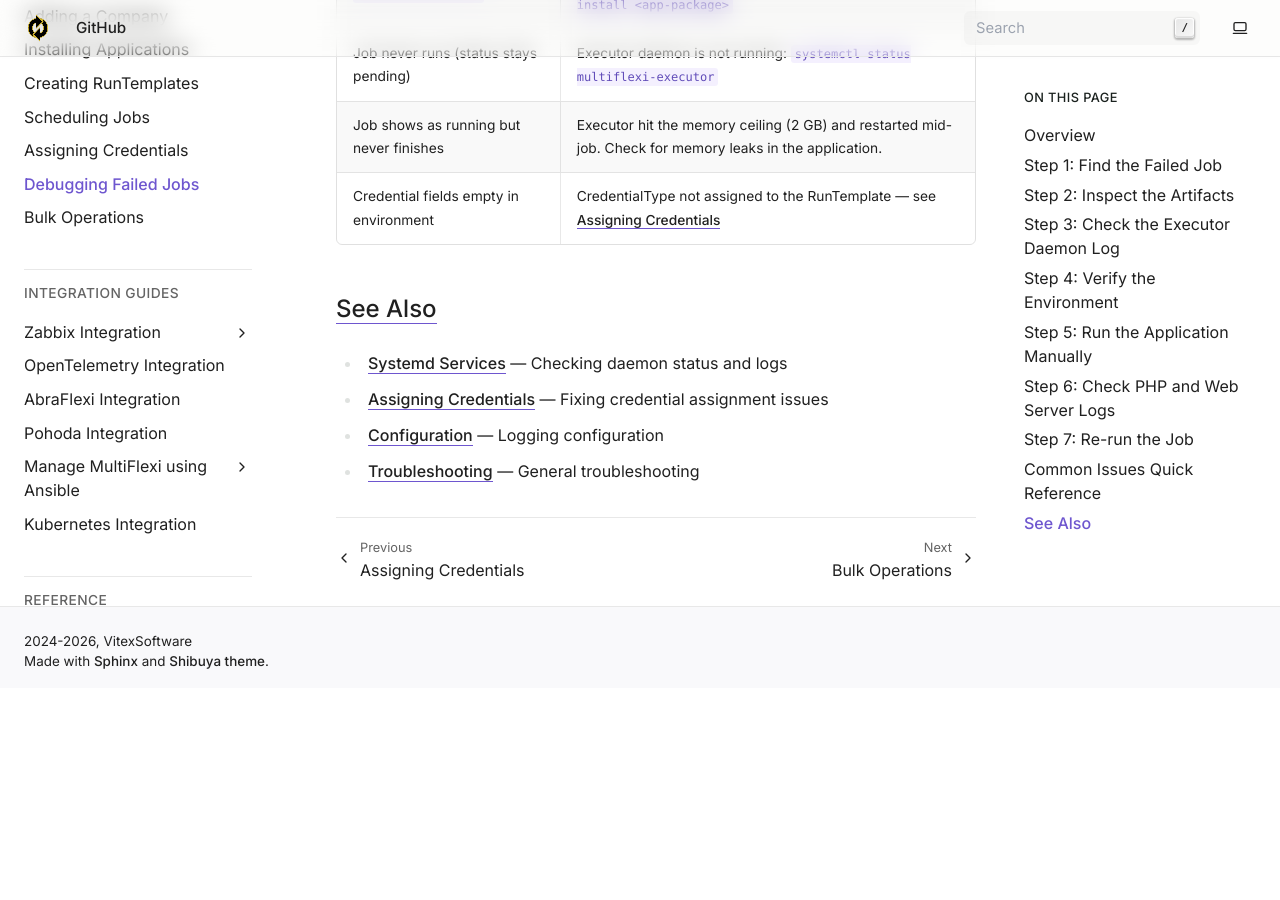
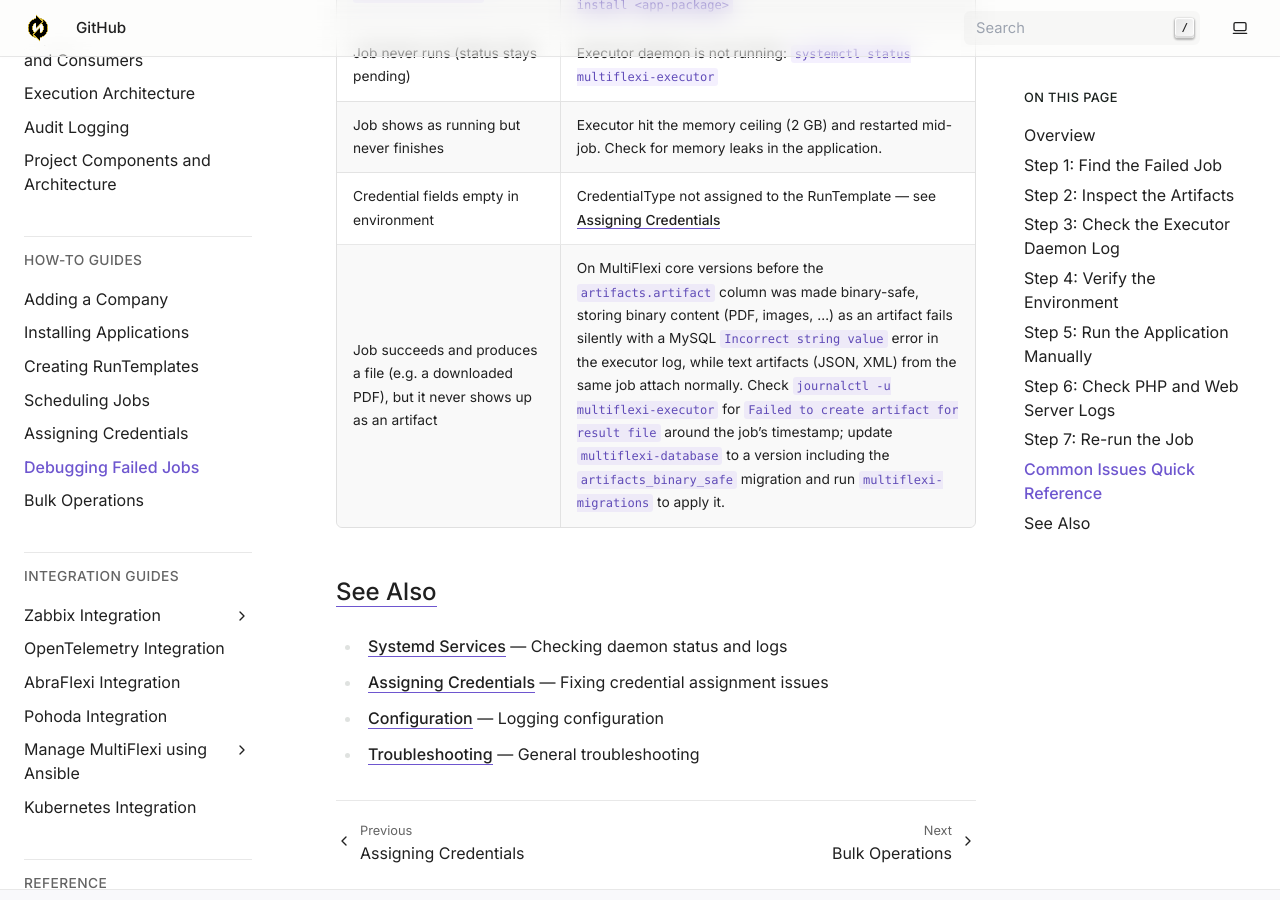
Before and after one commit to VitexSoftware/multiflexi-doc-en, a Sphinx documentation site: the page built from source/howto/debugging-failed-jobs.rst, in a window 1280 px wide and 900 px high, scrolled down 4516 px. Built offline with Sphinx 7.4.7, drawn with Linux system fonts in a browser that asks for light colours; before the commit the page ends 5204 px from its top, so only the background shows below that.

Commit message:
docs(debugging-failed-jobs): add binary-artifact-missing symptom
Documents the binary-artifact-missing symptom, cross-referencing the artifacts_binary_safe migration fix in multiflexi-database.

Co-Authored-By: Claude Sonnet 5 <noreply@anthropic.com>

```diff
--- a/source/howto/debugging-failed-jobs.rst
+++ b/source/howto/debugging-failed-jobs.rst
@@ -170,6 +170,8 @@ Common Issues Quick Reference
      - Executor hit the memory ceiling (2 GB) and restarted mid-job. Check for memory leaks in the application.
    * - Credential fields empty in environment
      - CredentialType not assigned to the RunTemplate — see :doc:`assigning-credentials`
+   * - Job succeeds and produces a file (e.g. a downloaded PDF), but it never shows up as an artifact
+     - On MultiFlexi core versions before the ``artifacts.artifact`` column was made binary-safe, storing binary content (PDF, images, ...) as an artifact fails silently with a MySQL ``Incorrect string value`` error in the executor log, while text artifacts (JSON, XML) from the same job attach normally. Check ``journalctl -u multiflexi-executor`` for ``Failed to create artifact for result file`` around the job's timestamp; update ``multiflexi-database`` to a version including the ``artifacts_binary_safe`` migration and run ``multiflexi-migrations`` to apply it.
 
 See Also
 --------
```
